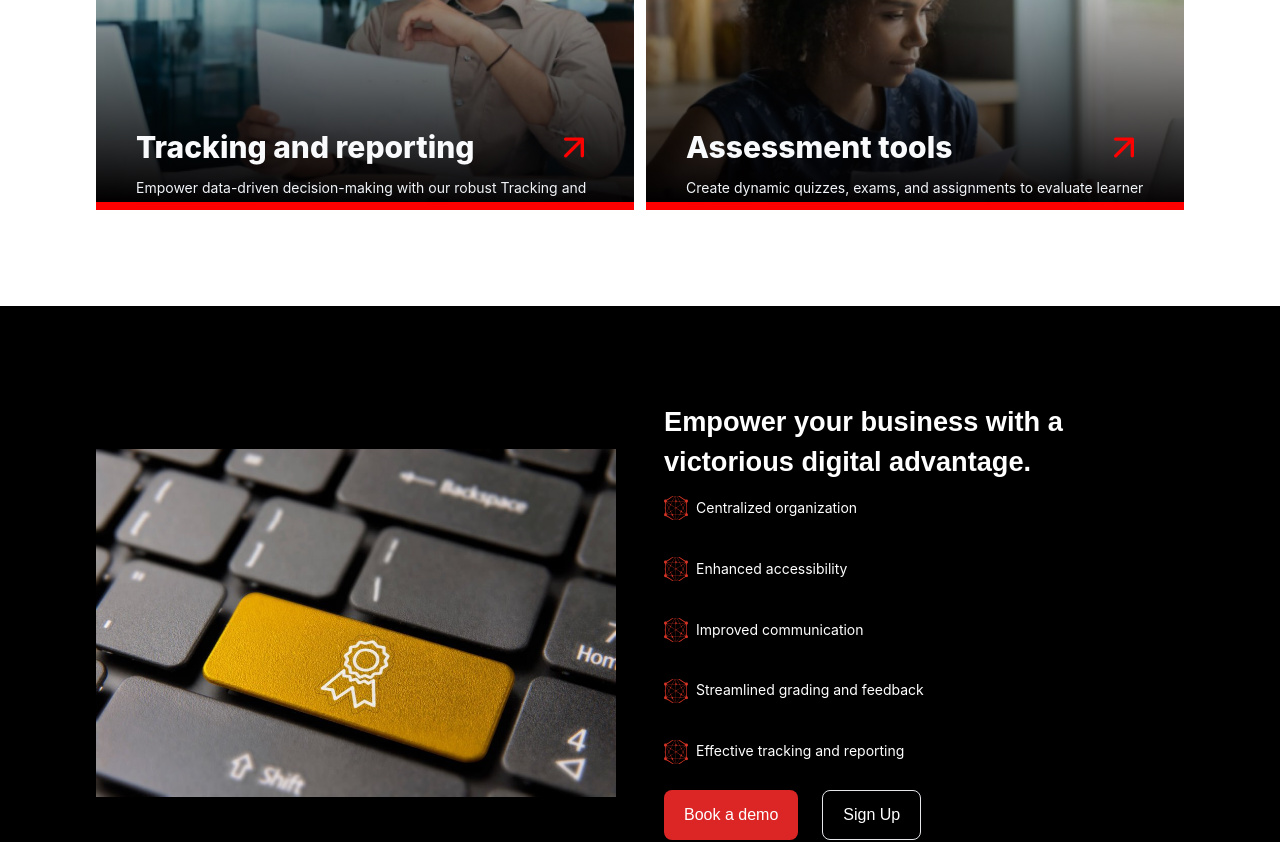
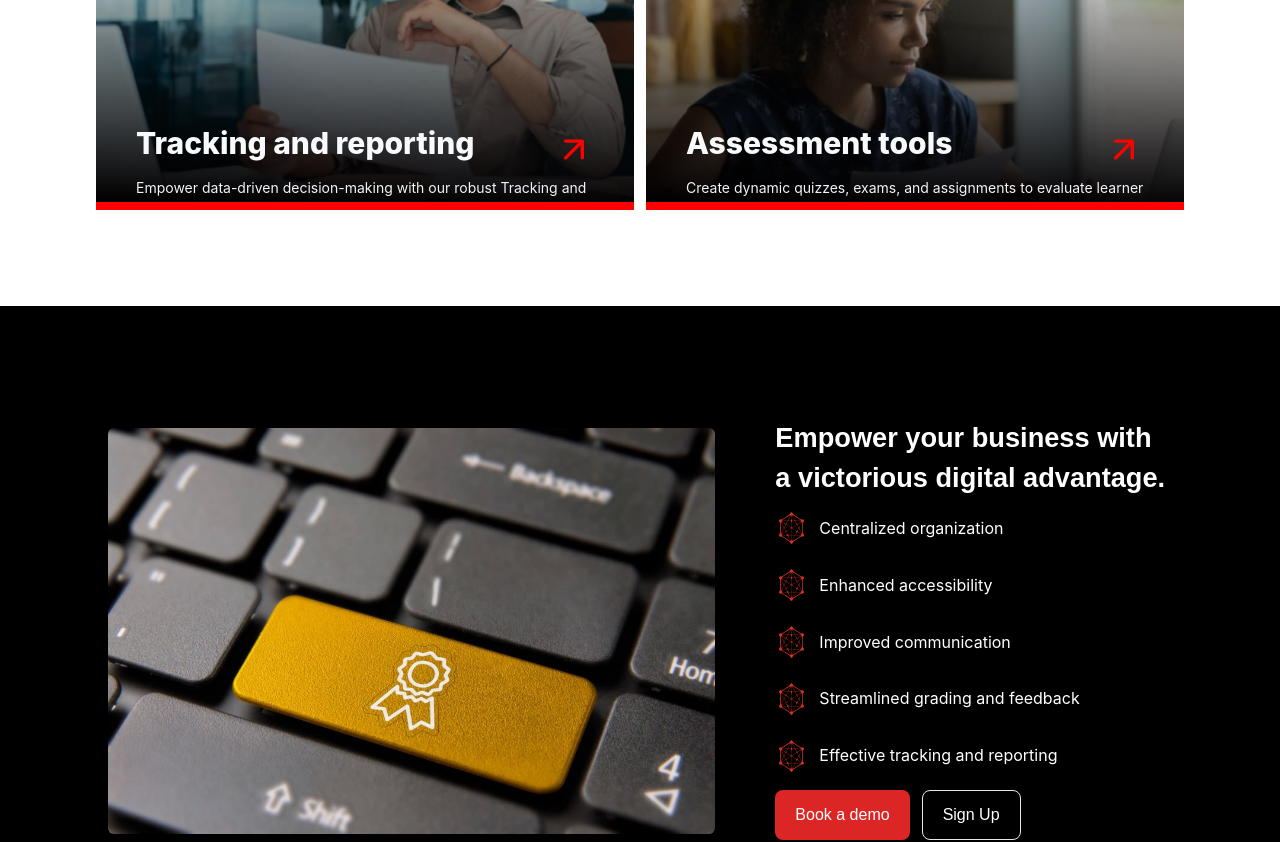
Before and after one commit to Waliyah-O/LMS_frontend, a React (Create React App) app: page / in a window 1280 px wide. Shown: the part 1540-2382 px from the top of the page. Built offline with nearby package versions, Linux system fonts and the light colour scheme.

Commit message:
mobile view half-done

```diff
--- a/src/components/customInputs/listComponent/ListComponent.js
+++ b/src/components/customInputs/listComponent/ListComponent.js
@@ -1,12 +1,12 @@
 import LogoBullets from '../../../assets/svg/LogoBullets.svg';
 
-const ListComponent = ({ plist = [] }) => {
+const ListComponent = ({ listItems = [] }) => {
   return (
     <div>
-      <ul className="font-inter text-sm leading-[3.3rem] text-white list-none">
-        {plist.map((item) => (
-          <li key={item.id} className="flex items-center mb-2">
-            <div className="w-6 h-6 mr-2 bg-cover bg-center" style={{ backgroundImage: `url(${LogoBullets})` }} />
+      <ul className="font-inter text-md leading-[3.3rem] text-white list-none">
+        {listItems.map((item) => (
+          <li key={item.id} className="flex items-center gap-3 my-1">
+            <div className="w-8 h-8 bg-contain bg-no-repeat bg-center" style={{ backgroundImage: `url(${LogoBullets})` }} />
             {item.element}
           </li>
         ))}
--- a/src/pages/marketing-website/LandingPage.js
+++ b/src/pages/marketing-website/LandingPage.js
@@ -44,7 +44,7 @@ const LandingPage = () => {
     },
   ];
 
-  const listItems = [
+  const listContent = [
     {
       id: 1,
       element: 'Centralized organization',
@@ -73,93 +73,35 @@ const LandingPage = () => {
 
       <Hero />
 
-      {/* <section className=" h-full flex w-full p-24 flex-col gap-14 ">
-        <article className="flex flex-col gap-4 self-stretch w-full h-52 items-center justify-center">
-          <div className="flex flex-col items-center justify-center">
-            <h2 className="self-stretch text-center font-sora text-l-headline font-bold text-gray-900">
-              Unleash the Power of Intuitive <br /> System Management.
-            </h2>
-            <h2 className="w-9/12 text-center font-inter font-normal text-xl">
-              Our solution includes reporting and analytics tools that provide insights into user engagement, completion rates,
-              assessment scores, and other metrics. These can be used to evaluate the effectiveness of training programs.
-            </h2>
-          </div>
-        </article>
-        <div className="">
-          <div className="grid grid-cols-2 gap-3">
-            {featuresContent.map((feature) => {
-              return (
-                <div
-                  style={{
-                    background: `linear-gradient(1deg, #020001 0.74%, rgba(2, 0, 1, 0.00) 98.73%), url(${feature.background}) lightgray 50% / cover no-repeat`,
-                  }}
-                  className="border-b-red-550 hover:border-none border-b-8"
-                  key={feature.title}
-                >
-                  <Card>
-                    <div
-                      className={`absolute bg-transparent -bottom-24 w-full p-10 flex flex-col group-hover:bottom-20 group-hover:duration-600 duration-500 gap-2`}
-                    >
-                      <div className="flex justify-between">
-                        <span className="text-white-400 font-extrabold text-l-headline">{feature.title}</span>
-                        <img className="group-hover:invisible" src={featuresArrow} alt="arrow" />
-                      </div>
-                      <p className="text-slate-100 text-sm">{feature.description}</p>
-                    </div>
-                  </Card>
-                </div>
-              );
-            })}
-          </div>
-        </div>
-      </section>
-      <section className="bg-black font-sora">
-        <div className="w-full p-24 flex mx-auto gap-12">
-          <div className="">
-            <img src={BFooterImg} className="object-contain" />
-          </div>
-          <div className="w-4/5 h-full">
-            <h3 className="text-white font-sora font-semibold text-iv">
-              Empower your business with a victorious digital advantage.
-            </h3>
-            <div>
-              <ListComponent plist={listItems} />
-            </div>
-            <div className="flex gap-6">
-              <Button variant={ButtonState.SECONDARY} size={ButtonSize.md} value="Book a demo" />
-              <Button variant={ButtonState.TRANSPARENT} size={ButtonSize.md} value="Sign Up" />
-            </div>
-          </div>
-        </div>
-      </section> */}
-
       <section className="h-full flex w-full p-4 lg:p-24 flex-col gap-6">
         <article className="flex flex-col gap-4 self-stretch w-full h-auto items-center justify-center">
           <div className="flex flex-col items-center justify-center">
             <h2 className="text-center font-sora text-l-headline font-bold text-gray-900">
               Unleash the Power of Intuitive <br /> System Management.
             </h2>
+
             <h2 className="text-center font-inter font-normal text-xl">
               Our solution includes reporting and analytics tools that provide insights into user engagement, completion rates,
               assessment scores, and other metrics. These can be used to evaluate the effectiveness of training programs.
             </h2>
           </div>
         </article>
+
         <div className="grid grid-cols-1 lg:grid-cols-2 gap-3">
           {featuresContent.map((feature) => (
             <div
               style={{
                 background: `linear-gradient(1deg, #020001 0.74%, rgba(2, 0, 1, 0.00) 98.73%), url(${feature.background}) lightgray 50% / cover no-repeat`,
               }}
-              className="border-b-red-550 hover:border-none border-b-8"
+              className="border-b-red-550 hover:border-none border-b-8 rounded-t-xl"
               key={feature.title}
             >
               <Card>
                 <div
-                  className={`absolute bg-transparent -bottom-24 w-full p-10 flex flex-col group-hover:bottom-20 group-hover:duration-600 duration-500 gap-2`}
+                  className={`absolute bg-transparent -bottom-1/2 p-8 sm:-bottom-24 w-full sm:p-10 flex flex-col group-hover:bottom-2 group-hover:duration-600 duration-500 gap-2 transition-all ease-out`}
                 >
-                  <div className="flex justify-between">
-                    <span className="text-white-400 font-extrabold text-l-headline">{feature.title}</span>
+                  <div className="flex items-start justify-between">
+                    <span className="text-white-400 font-extrabold text-xl md:text-2xl lg:text-l-headline">{feature.title}</span>
                     <img className="group-hover:invisible" src={featuresArrow} alt="arrow" />
                   </div>
                   <p className="text-slate-100 text-sm">{feature.description}</p>
@@ -171,19 +113,21 @@ const LandingPage = () => {
       </section>
 
       <section className="bg-black font-sora">
-        <div className="w-full p-4 lg:p-24 flex flex-col items-center lg:flex-row mx-auto gap-12">
-          <div className="lg:w-4/6 flex-1">
-            <img src={BFooterImg} className="" alt="Footer Image" />
+        <div className="w-full p-4 lg:p-24 flex flex-col items-center py-6 lg:flex-row gap-8">
+          <div className="p-3 lg:w-9/12">
+            <img src={BFooterImg} className="rounded-md" alt="Footer Image" />
           </div>
 
-          <div className="w-full lg:w-1/2 flex-1 flex flex-col">
+          <div className="w-full lg:w-1/2 flex flex-col p-4">
             <h3 className="text-white font-sora font-semibold text-iv">
               Empower your business with a victorious digital advantage.
             </h3>
+
             <div>
-              <ListComponent plist={listItems} />
+              <ListComponent listItems={listContent} />
             </div>
-            <div className="flex flex-col lg:flex-row gap-6">
+
+            <div className="flex flex-col lg:flex-row gap-3">
               <Button variant={ButtonState.SECONDARY} size={ButtonSize.md} value="Book a demo" />
               <Button variant={ButtonState.TRANSPARENT} size={ButtonSize.md} value="Sign Up" />
             </div>
@@ -191,7 +135,6 @@ const LandingPage = () => {
         </div>
       </section>
 
-      {/* <FeaturesComponent image={BFooterImg} header="Empower your business with a victorious digital advantage." /> */}
       <Footer />
     </div>
   );
```
